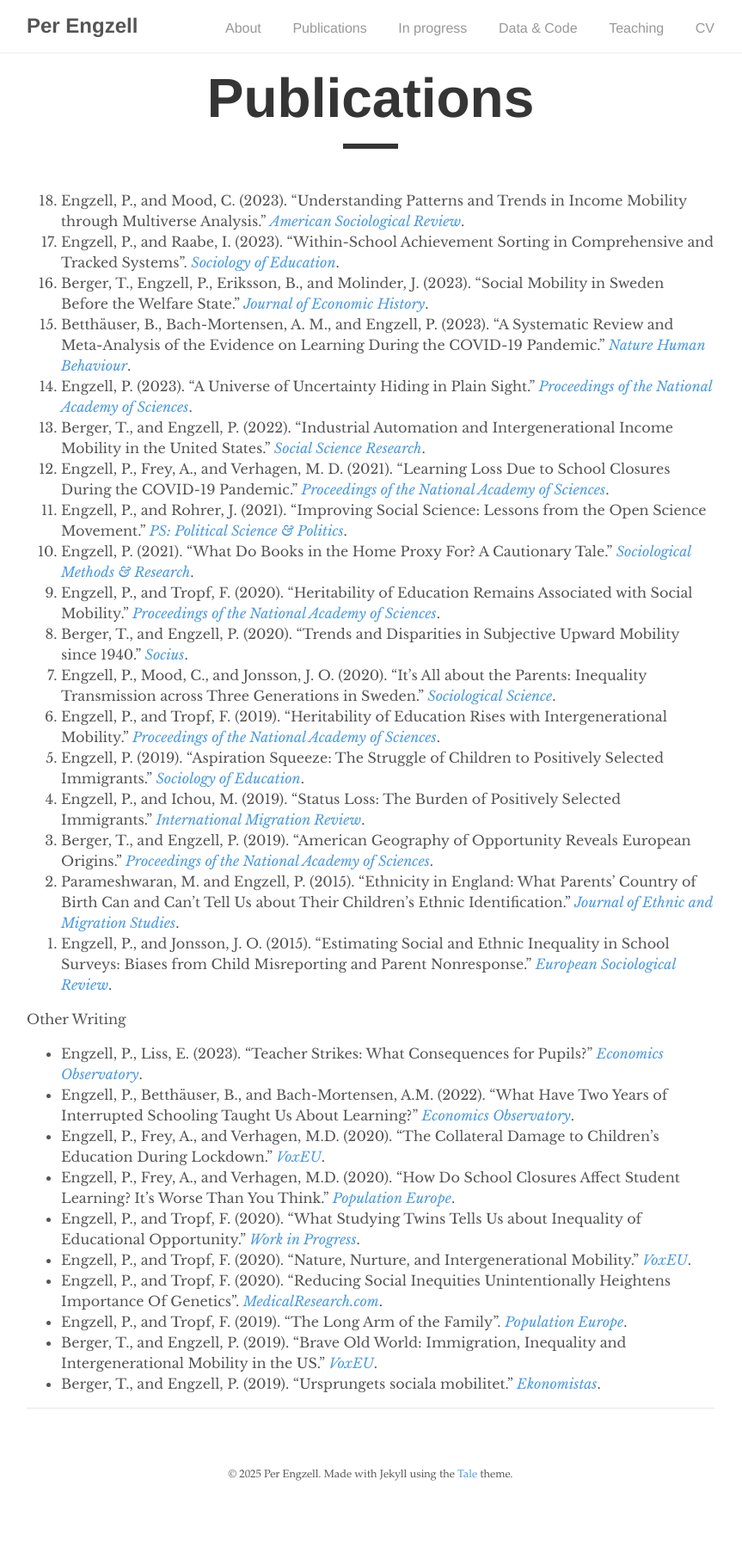
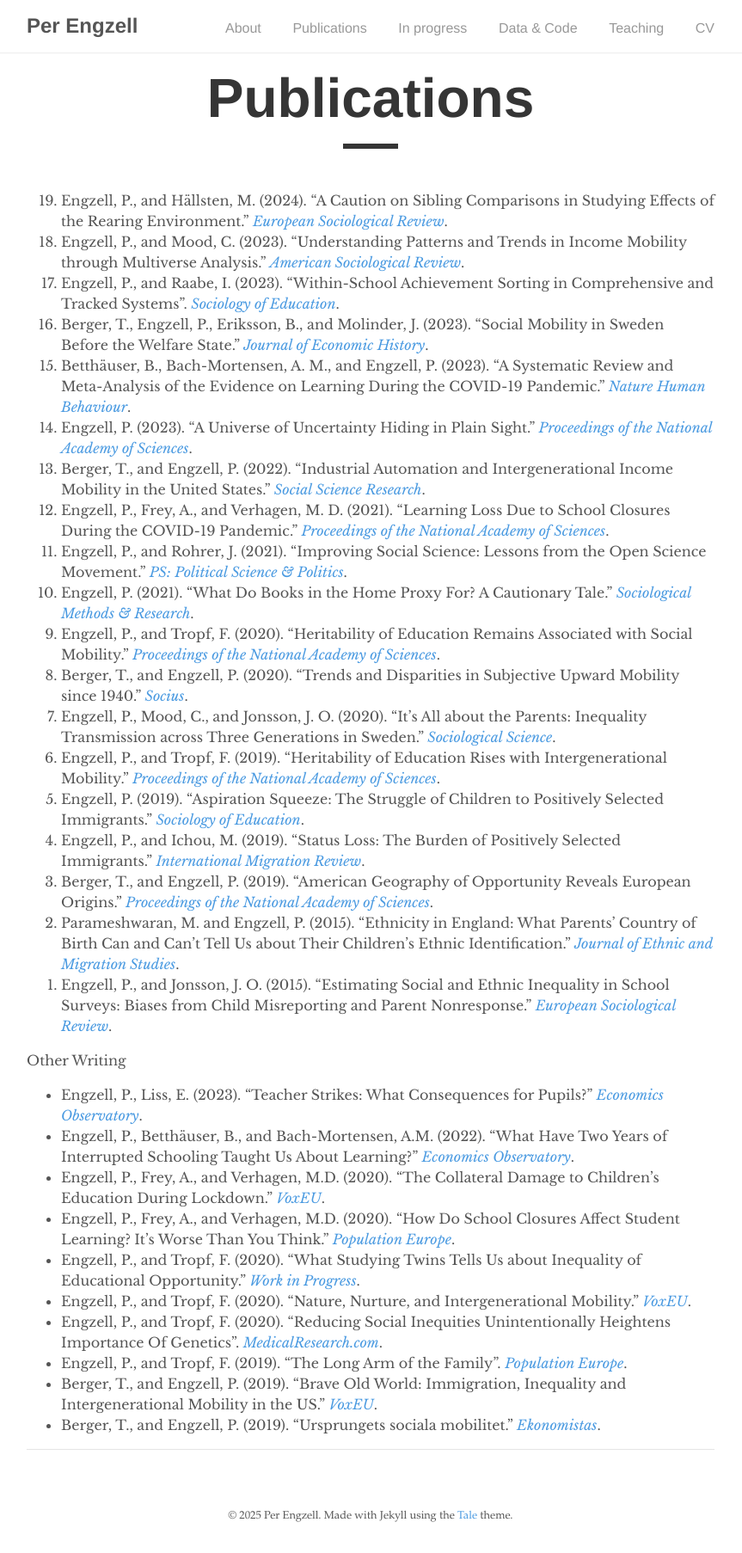
Before and after one commit to pengzell/pengzell.github.io, a Jekyll site: the page built from _pages/publications.md, in a window 1280 px wide. Shown: the whole page at 86% size, without its empty margins (209-1072 px from the left). Built offline with Jekyll 4.4.1, drawn with Linux system fonts in a browser that asks for light colours; before the commit the page ends 1758 px from its top, so only the background shows below that.

Commit message:
Update publications.md

```diff
--- a/_pages/publications.md
+++ b/_pages/publications.md
@@ -5,6 +5,7 @@ author: "Per Engzell"
 permalink: /publications/
 ---
 
+1. Engzell, P., and Hällsten, M. (2024). "A Caution on Sibling Comparisons in Studying Effects of the Rearing Environment." [*European Sociological Review*](https://doi.org/10.1093/esr/jcae037).
 1. Engzell, P., and Mood, C. (2023). "Understanding Patterns and Trends in Income Mobility through Multiverse Analysis." [*American Sociological Review*](https://doi.org/10.1177/00031224231180607).
 2. Engzell, P., and Raabe, I. (2023). "Within-School Achievement Sorting in Comprehensive and Tracked Systems". [*Sociology of Education*](https://doi.org/10.1177/00380407231183952).
 3. Berger, T., Engzell, P., Eriksson, B., and Molinder, J. (2023). "Social Mobility in Sweden Before the Welfare State." [*Journal of Economic History*](https://doi.org/10.1017/S0022050723000098).
```
